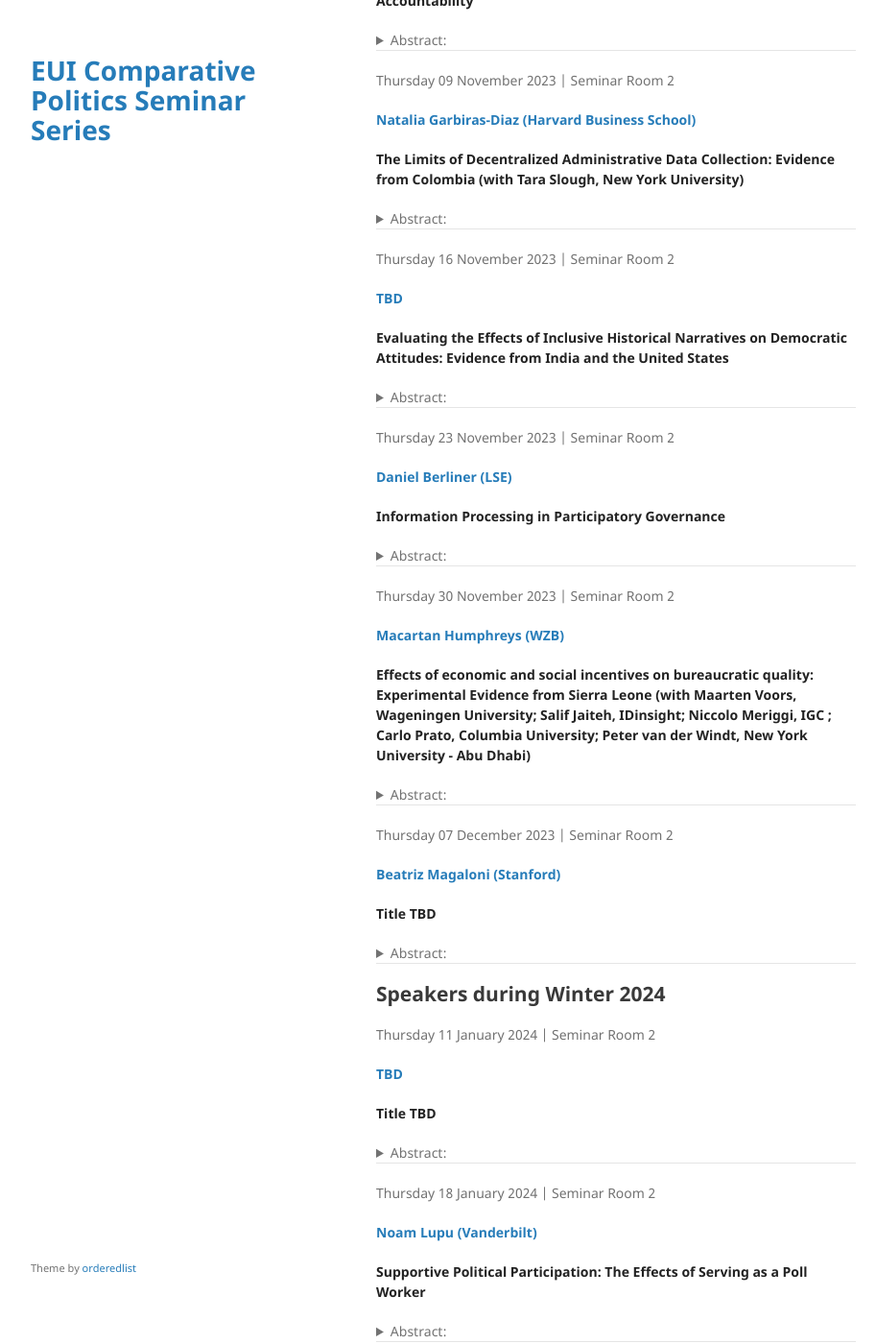
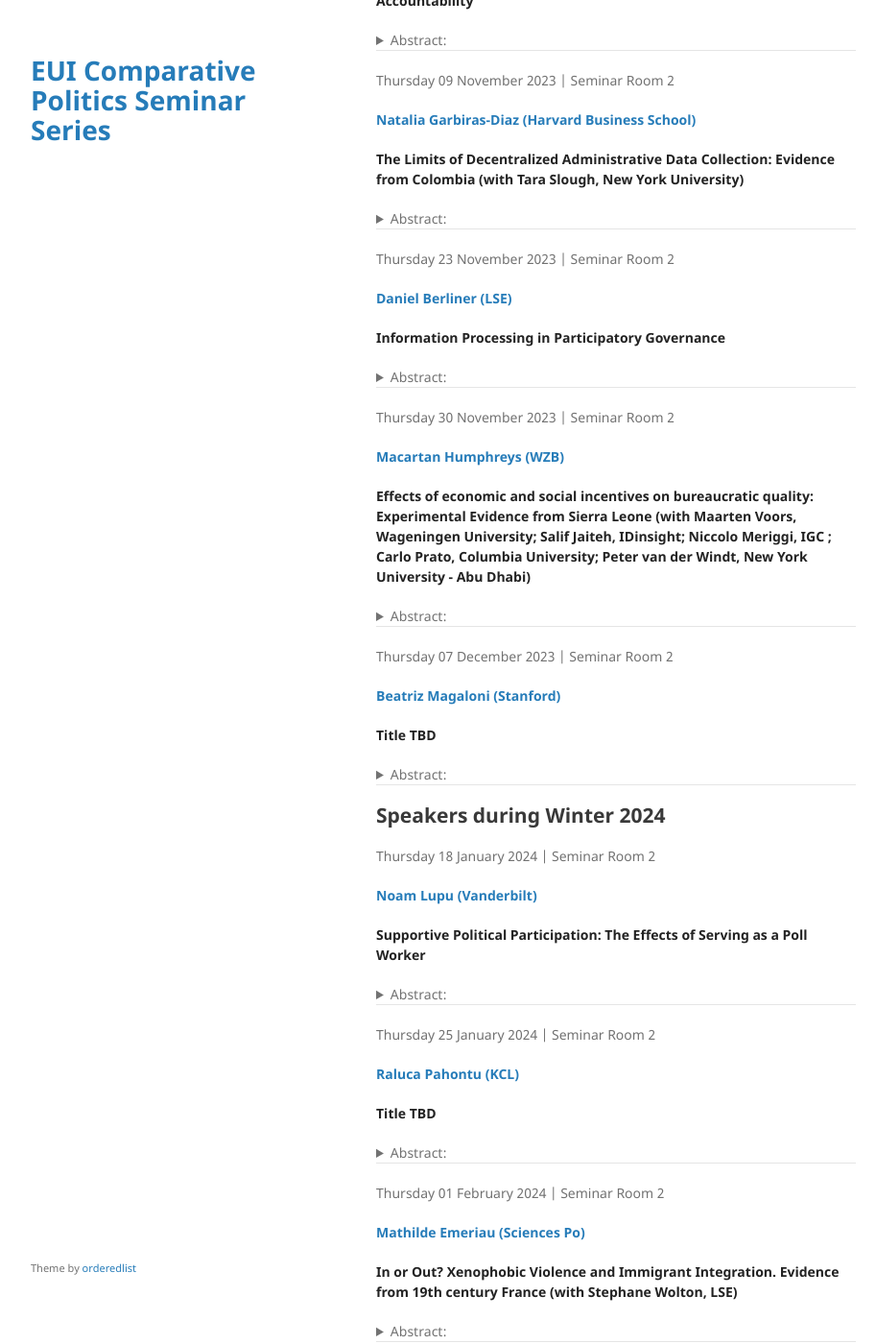
Before and after one commit to cpss-eui/cpss-eui.github.io, a Jekyll site: the page built from index.md, in a window 1280 px wide and 1400 px high, scrolled down 1384 px. Shown: the whole window at 96% size, without its empty margins (178-1091 px from the left). Built offline with Jekyll 4.4.1, drawn with Linux system fonts in a browser that asks for light colours; our own code applies the rules of GitHub Pages for plain Markdown files; some of the changed text lies outside the part shown.

Commit message:
See https://github.com/cpss-eui/comparative-politics-seminar-series/commit/355fb3e3c955299c7c69ae19a3fc26ac2dcc37c4 from refs/heads/main

````diff
--- a/index.Rmd
+++ b/index.Rmd
@@ -25,6 +25,7 @@
 
 ```{r}
 df <- readxl::read_excel("../../comparative-politics-seminar-series/speakers.xlsx", sheet = 2)
+df <- df[df$Subject!="TBD",]
 
 colnames(df) <- tolower(colnames(df))
 colnames(df) <- lapply(colnames(df), function(x) gsub("^\\s+|\\s+$", "", x))
--- a/index.md
+++ b/index.md
@@ -16,11 +16,9 @@
 Urquijo](https://www.eui.eu/people?id=daniel-urquijo) and [Pau
 Grau](https://paugrau.cat/).
 
-Upcoming Speakers
-=================
+# Upcoming Speakers
 
-Speakers during Fall 2023
--------------------------
+## Speakers during Fall 2023
 
 Thursday 05 October 2023 | Seminar Room 2
 <p>
@@ -38,7 +36,9 @@
 Vital, ETH; Karsten Donnay, UZH; and Fabrizio Gilardi, UZH)**
 
 <details>
-<summary>Abstract:</summary>
+<summary>
+Abstract:
+</summary>
 <p>
 Online intergroup hostility is a pervasive and troubling issue, yet
 experimental evidence on how to curb it remains scarce. This study
@@ -69,7 +69,9 @@
 Jacobs, UBC)**
 
 <details>
-<summary>Abstract:</summary>
+<summary>
+Abstract:
+</summary>
 <p>
 The relative effects of economic and social change on support for
 far-right parties persistently occupies the attention of scholars and
@@ -99,7 +101,9 @@
 Holmgren, Örebro University)**
 
 <details>
-<summary>Abstract:</summary>
+<summary>
+Abstract:
+</summary>
 <p>
 A large literature argues that the executive’s appointment powers may
 bestow them with a significant policy advantage against the legislature.
@@ -129,7 +133,9 @@
 Politics? (with Valentina Consiglio, University of Konstanz)**
 
 <details>
-<summary>Abstract:</summary>
+<summary>
+Abstract:
+</summary>
 <p>
 The rise of the knowledge economy has profoundly transformed the
 political landscape. Thriving urban knowledge hubs have become almost
@@ -161,7 +167,9 @@
 Accountability**
 
 <details>
-<summary>Abstract:</summary>
+<summary>
+Abstract:
+</summary>
 <p>
 We study the effect of televised broadcasts of floor debates on the
 rhetoric and behavior of U.S. Congress Members. First, we show in a
@@ -197,7 +205,9 @@
 from Colombia (with Tara Slough, New York University)**
 
 <details>
-<summary>Abstract:</summary>
+<summary>
+Abstract:
+</summary>
 <p>
 States collect vast amounts of data for use in policymaking and public
 administration. To do so, central governments frequently solicit data
@@ -218,21 +228,6 @@
 </p>
 </details>
 <hr>
-Thursday 16 November 2023 | Seminar Room 2
-<p>
-<strong><a href='NA'>TBD</a></strong>
-</p>
-
-**Evaluating the Effects of Inclusive Historical Narratives on
-Democratic Attitudes: Evidence from India and the United States**
-
-<details>
-<summary>Abstract:</summary>
-<p>
-Abstract TBD
-</p>
-</details>
-<hr>
 Thursday 23 November 2023 | Seminar Room 2
 <p>
 <strong><a href='http://www.danielberliner.com/'>Daniel Berliner
@@ -242,7 +237,9 @@
 **Information Processing in Participatory Governance**
 
 <details>
-<summary>Abstract:</summary>
+<summary>
+Abstract:
+</summary>
 <p>
 Participatory governance institutions often aim to yield information
 useful to policymakers, whether about public preferences, problems,
@@ -279,7 +276,9 @@
 Dhabi)**
 
 <details>
-<summary>Abstract:</summary>
+<summary>
+Abstract:
+</summary>
 <p>
 Using a field experiment implemented in Sierra Leone we examine mixed
 motives for local service providers. We find evidence consistent with
@@ -302,30 +301,17 @@
 **Title TBD**
 
 <details>
-<summary>Abstract:</summary>
+<summary>
+Abstract:
+</summary>
 <p>
 Abstract TBD
 </p>
 </details>
 <hr>
 
-Speakers during Winter 2024
----------------------------
+## Speakers during Winter 2024
 
-Thursday 11 January 2024 | Seminar Room 2
-<p>
-<strong><a href='NA'>TBD</a></strong>
-</p>
-
-**Title TBD**
-
-<details>
-<summary>Abstract:</summary>
-<p>
-Abstract TBD
-</p>
-</details>
-<hr>
 Thursday 18 January 2024 | Seminar Room 2
 <p>
 <strong><a href='https://www.noamlupu.com/'>Noam Lupu
@@ -336,7 +322,9 @@
 Worker**
 
 <details>
-<summary>Abstract:</summary>
+<summary>
+Abstract:
+</summary>
 <p>
 Participatory theories of democracy posit that participating in the
 political process transforms individuals into better democratic
@@ -370,7 +358,9 @@
 **Title TBD**
 
 <details>
-<summary>Abstract:</summary>
+<summary>
+Abstract:
+</summary>
 <p>
 Abstract TBD
 </p>
@@ -386,7 +376,9 @@
 from 19th century France (with Stephane Wolton, LSE)**
 
 <details>
-<summary>Abstract:</summary>
+<summary>
+Abstract:
+</summary>
 <p>
 How do immigrants respond to xenophobic violence? We study how Italian
 immigrants responded to a wave of anti-Italian violence triggered by the
@@ -417,21 +409,9 @@
 **Title TBD**
 
 <details>
-<summary>Abstract:</summary>
-<p>
-Abstract TBD
-</p>
-</details>
-<hr>
-Thursday 15 February 2024 | Seminar Room 2
-<p>
-<strong><a href='NA'>TBD</a></strong>
-</p>
-
-**Title TBD**
-
-<details>
-<summary>Abstract:</summary>
+<summary>
+Abstract:
+</summary>
 <p>
 Abstract TBD
 </p>
@@ -446,7 +426,9 @@
 **Title TBD**
 
 <details>
-<summary>Abstract:</summary>
+<summary>
+Abstract:
+</summary>
 <p>
 Abstract TBD
 </p>
@@ -461,7 +443,9 @@
 **Title TBD**
 
 <details>
-<summary>Abstract:</summary>
+<summary>
+Abstract:
+</summary>
 <p>
 Abstract TBD
 </p>
@@ -476,7 +460,9 @@
 **Title TBD**
 
 <details>
-<summary>Abstract:</summary>
+<summary>
+Abstract:
+</summary>
 <p>
 Abstract TBD
 </p>
@@ -491,15 +477,16 @@
 **Title TBD**
 
 <details>
-<summary>Abstract:</summary>
+<summary>
+Abstract:
+</summary>
 <p>
 Abstract TBD
 </p>
 </details>
 <hr>
 
-Speakers during Spring 2024
----------------------------
+## Speakers during Spring 2024
 
 Thursday 04 April 2024 | Seminar Room 2
 <p>
@@ -510,7 +497,9 @@
 **Title TBD**
 
 <details>
-<summary>Abstract:</summary>
+<summary>
+Abstract:
+</summary>
 <p>
 Abstract TBD
 </p>
@@ -525,7 +514,9 @@
 **Title TBD**
 
 <details>
-<summary>Abstract:</summary>
+<summary>
+Abstract:
+</summary>
 <p>
 Abstract TBD
 </p>
@@ -540,7 +531,9 @@
 **Title TBD**
 
 <details>
-<summary>Abstract:</summary>
+<summary>
+Abstract:
+</summary>
 <p>
 Abstract TBD
 </p>
@@ -555,7 +548,9 @@
 **Title TBD**
 
 <details>
-<summary>Abstract:</summary>
+<summary>
+Abstract:
+</summary>
 <p>
 Abstract TBD
 </p>
@@ -570,7 +565,9 @@
 **Title TBD**
 
 <details>
-<summary>Abstract:</summary>
+<summary>
+Abstract:
+</summary>
 <p>
 Abstract TBD
 </p>
@@ -585,7 +582,9 @@
 **Title TBD**
 
 <details>
-<summary>Abstract:</summary>
+<summary>
+Abstract:
+</summary>
 <p>
 Abstract TBD
 </p>
@@ -600,21 +599,9 @@
 **Title TBD**
 
 <details>
-<summary>Abstract:</summary>
-<p>
-Abstract TBD
-</p>
-</details>
-<hr>
-Thursday 23 May 2024 | Location TBD
-<p>
-<strong><a href='NA'>TBD</a></strong>
-</p>
-
-**Title TBD**
-
-<details>
-<summary>Abstract:</summary>
+<summary>
+Abstract:
+</summary>
 <p>
 Abstract TBD
 </p>
@@ -629,7 +616,9 @@
 **Title TBD**
 
 <details>
-<summary>Abstract:</summary>
+<summary>
+Abstract:
+</summary>
 <p>
 Abstract TBD
 </p>
````
Also changed, not shown: 2 other files.
